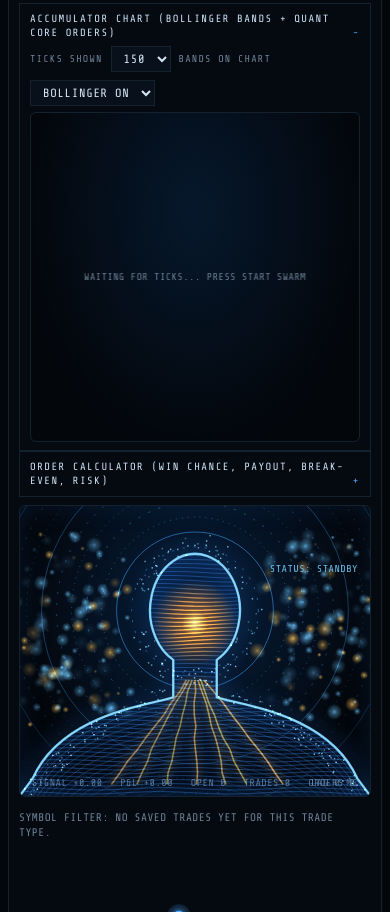
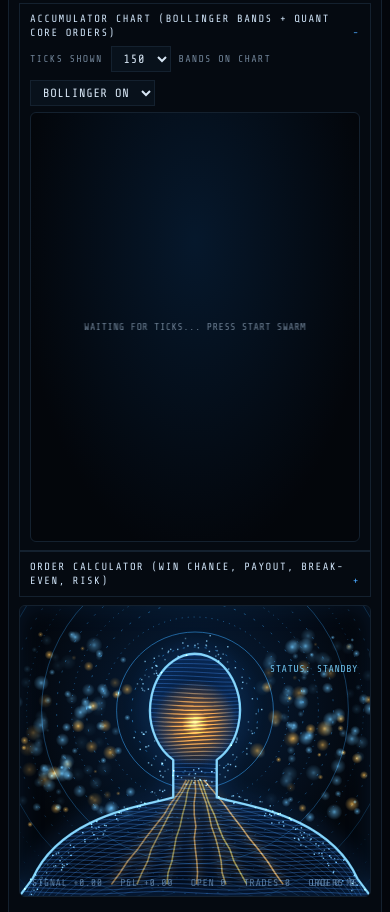
Before and after one commit to smushongaha-oss/Quant-QNT, a plain HTML site: page index.html in a window 390 px wide. Shown: the part 7873-8785 px from the top of the page. Drawn offline with nearby package versions, Linux system fonts and the light colour scheme; animation ran at ten frames a second.

```diff
--- a/index.html
+++ b/index.html
@@ -216,7 +216,7 @@ select{max-width:100%;text-overflow:ellipsis}
 #sSwarm .sw2{display:grid;grid-template-columns:minmax(0,3fr) minmax(0,2fr);gap:8px}@media(max-width:899px){#sSwarm .sw2{grid-template-columns:1fr}}
 #sSwarm table{width:100%;border-collapse:collapse;font-size:10.5px}#sSwarm th{color:var(--dim2);font-weight:400;text-align:left;font-size:9px;letter-spacing:.1em}#sSwarm td,#sSwarm th{padding:2px 4px;border-bottom:1px solid var(--bd)}.qwrap{position:relative;margin:8px 0;border:1px solid var(--bd);border-radius:6px;overflow:hidden;background:radial-gradient(ellipse at 50% 35%,#07203f 0%,#03060b 72%);box-shadow:0 0 28px rgba(43,140,255,.12) inset}#cvQuant{display:block;width:100%;height:340px}body.qm{background-image:radial-gradient(ellipse at 50% -8%,rgba(30,110,220,.17),transparent 58%);background-attachment:fixed}@media(max-width:700px){#cvQuant{height:290px}}
 #calcBox .sg{grid-template-columns:1fr 1fr 1fr}#calcBox [data-c]{min-width:0}#calcOut{margin:8px 0}#calcOut table{width:100%;border-collapse:collapse;margin:4px 0 8px}#calcOut td,#calcOut th{padding:3px 6px;border-bottom:1px solid var(--bd);text-align:left;font-weight:400}#calcOut th{color:var(--dim);font-size:10px;letter-spacing:.12em}#calcOut td.r{text-align:right}#calcOut .good{color:var(--pos)}#calcOut .bad{color:var(--neg)}#calcOut .note{color:var(--dim);font-size:10.5px;line-height:1.5;margin:4px 0}#calcOut h4{margin:8px 0 2px;font-size:10.5px;letter-spacing:.14em;color:#cfe3f7;font-weight:400}@media(max-width:700px){#calcBox .sg{grid-template-columns:1fr 1fr}}
-#accBox .tb{display:flex;gap:8px;align-items:center;flex-wrap:wrap;margin:6px 0}#accBox .tb label{margin:0;color:var(--dim);font-size:10px;letter-spacing:.12em}#cvAccu{display:block;width:100%;height:380px;background:radial-gradient(ellipse at 50% 30%,#06182c 0%,#03060b 75%);border:1px solid var(--bd);border-radius:6px}@media(max-width:700px){#cvAccu{height:330px}}
+#accBox .tb{display:flex;gap:8px;align-items:center;flex-wrap:wrap;margin:6px 0}#accBox .tb label{margin:0;color:var(--dim);font-size:10px;letter-spacing:.12em}#cvAccu{display:block;width:100%;height:380px;background:radial-gradient(ellipse at 50% 30%,#06182c 0%,#03060b 75%);border:1px solid var(--bd);border-radius:6px}@media(max-width:700px){#cvAccu{height:430px}}
 #cvSwarm{height:300px}#swLog{height:300px;overflow:auto;font-size:10.5px;line-height:1.5}#swLog .W{color:var(--pos)}#swLog .L{color:var(--neg)}#swLog .X{color:var(--amb)}#swLog .I{color:var(--cy)}
 #swSt{display:flex;gap:16px;flex-wrap:wrap;margin:4px 0}#swSt b{font-family:var(--o);font-weight:500;font-size:14px;color:#fff;display:block}
 </style>
@@ -2212,7 +2212,7 @@ if(kind==='van'){const strike=up?p0+off:p0-off,dd=-off/T,C=Math.max(T*(dd*nrm(dd
 if(kind==='turbo'){const dist=Math.max(Math.abs(off),mn*2),bar=up?p0-dist:p0+dist,fee=(nv('swPf')||3)/100,tp=+(amt*(nv('swTpP')||30)/100).toFixed(2),hold=Math.max(5,nv('swMh')||120);
  o=Object.assign(base,{k:'turbo',d:up?'TURBO LONG':'TURBO SHORT',bar,dist,fee,tp,exp:Infinity,hx:Date.now()+hold*1000,cd:'x'+Math.round(p0/dist)});
  if(live)liveOrder(o,{contract_type:up?'TURBOSLONG':'TURBOSSHORT',barrier:(up?'-':'+')+dist.toFixed(dc),duration:Math.max(60,Math.round(hold)),duration_unit:'s',limit_order:{take_profit:tp}});else paperOrder(o)}}
-function aentry(o,p){o.eid=QC.n;const e={type:'entry',sy:o.sy,n:TCN[o.sy]||0,price:p,id:QC.n,txt:'#'+QC.n+' ACCU '+o.cd};AEV.push(e);ACO.push({id:QC.n,sy:o.sy,label:o.d+(o.cd?' '+o.cd:''),amt:o.amt,state:'OPEN',pnl:0,o});if(AEV.length>80)AEV.shift();if(ACO.length>8)ACO.shift()}
+function aentry(o,p){o.eid=QC.n;const e={type:'entry',sy:o.sy,n:TCN[o.sy]||0,price:p,id:QC.n,txt:'#'+QC.n};AEV.push(e);ACO.push({id:QC.n,sy:o.sy,label:o.d+(o.cd?' '+String(o.cd).replace(/^[0-9.]+%\s*/,''):''),amt:o.amt,state:'OPEN',pnl:0,o});if(AEV.length>80)AEV.shift();if(ACO.length>8)ACO.shift()}
 function aexit(o,p){const sy=o.sy,a=B[sy]||[],why=o.why||(p<0?'KNOCKED OUT':'BANKED');AEV.push({type:p<0?'ko':why==='BAND TOUCH'?'band':'bank',sy,n:TCN[sy]||0,price:a.length?a[a.length-1]:0,id:o.eid,pnl:p,why,txt:(p>=0?'+':'')+p.toFixed(2)});const r=ACO.find(x=>x.id===o.eid);if(r){r.state=why;r.pnl=p;r.ticks=o.tk}if(AEV.length>80)AEV.shift()}
 function aentryNow(){}
 function bbAt(a,end,per,k){if(end<per)return null;let m=0;for(let i=end-per;i<end;i++)m+=a[i];m/=per;let q=0;for(let i=end-per;i<end;i++){const d=a[i]-m;q+=d*d}const sd=Math.sqrt(q/per);return{m,sd,u:m+k*sd,l:m-k*sd,bw:m?2*k*sd/m:0}}
@@ -2612,7 +2612,7 @@ function draw(t){requestAnimationFrame(draw);if(!box.open||!vis||document.hidden
 c.clearRect(0,0,W,H);c.font='10px '+font;c.textBaseline='middle';
 const sy=pickSym();if(!sy){c.fillStyle=COL.dim;c.textAlign='center';c.fillText('WAITING FOR TICKS... PRESS START SWARM',W/2,H/2);return}
 const a=B[sy],n=a.length,WIN=Math.min(n,Math.max(40,Math.round(+document.getElementById('aWin').value||150))),per=Math.max(5,Math.min(60,Math.round(nv('swBp')||20))),kk=nv('swBk')||2,showBB=document.getElementById('aBb').value==='1',lim=Math.max(5,Math.min(90,nv('swBs')||30));
-const padL=10,padR=64,pw=W-padL-padR,y0=34,y1=Math.round(H*.70),y2=Math.round(H*.76),y3=Math.round(H*.90),s0=n-WIN,X=i=>padL+(i/(WIN-1))*pw*.88,Xs=pw*.88;
+const padL=10,padR=64,pw=W-padL-padR,y0=42,y1=Math.round(H*.66),y2=Math.round(H*.71),y3=Math.round(H*.85),s0=n-WIN,X=i=>padL+(i/(WIN-1))*pw*.88,Xs=pw*.88;
 // bands and bandwidth
 const bands=[],bw=[];for(let e=per;e<=n;e++){const b=bbAt(a,e,per,kk);bw[e]=b?b.bw:0}
 for(let i=0;i<WIN;i++){const e=s0+i+1;bands.push(e>=per?bbAt(a,e,per,kk):null)}
@@ -2629,11 +2629,11 @@ if(showBB){c.beginPath();let st=false;for(let i=0;i<WIN;i++){const b=bands[i];if
 // squeeze strip
 c.fillStyle='rgba(120,160,200,.06)';c.fillRect(padL,y2,Xs,y3-y2);let bmax=0;for(let i=0;i<WIN;i++)bmax=Math.max(bmax,bw[s0+i+1]||0);bmax=bmax||1;const bwid=Math.max(1,Xs/WIN-.5);
 for(let i=0;i<WIN;i++){const e=s0+i+1,v=bw[e]||0;if(!v)continue;let cnt=0,tot=0;for(let j=Math.max(per,e-99);j<=e;j++){tot++;if(bw[j]<=v)cnt++}const rank=cnt/tot*100,h=(v/bmax)*(y3-y2-2),sq=rank<=lim&&tot>=60;c.fillStyle=sq?'#2fe38a':'rgba(120,160,200,.35)';c.fillRect(X(i)-bwid/2,y3-h,bwid,h)}
-c.fillStyle=COL.dim;c.textAlign='left';c.fillText('BANDWIDTH (GREEN = SQUEEZED, LOWEST '+lim+'% OF LAST 100)',padL,y2-7);
+c.fillStyle=COL.dim;c.textAlign='left';c.fillText(W<520?'BANDWIDTH (GREEN = SQUEEZED)':'BANDWIDTH (GREEN = SQUEEZED, LOWEST '+lim+'% OF LAST 100)',padL,y2-7);
 // price line
-c.beginPath();for(let i=0;i<WIN;i++){const x=X(i),y=Y(a[s0+i]);i?c.lineTo(x,y):c.moveTo(x,y)}c.strokeStyle=COL.ink;c.lineWidth=1.6;c.stroke();
+c.beginPath();for(let i=0;i<WIN;i++){const x=X(i),y=Y(a[s0+i]);i?c.lineTo(x,y):c.moveTo(x,y)}c.strokeStyle=COL.ink;c.lineWidth=W<520?1.2:1.6;c.stroke();
 // corridor (next tick safe range)
-const xr=padL+Xs,cw=pw*.12;if(rng>0){c.fillStyle=op?'rgba(47,227,138,.10)':'rgba(120,160,200,.07)';c.fillRect(xr,Y(lastP+rng),cw,Y(lastP-rng)-Y(lastP+rng));c.strokeStyle=op?'rgba(255,77,94,.85)':'rgba(255,77,94,.4)';c.lineWidth=1.2;c.setLineDash([5,3]);[lastP+rng,lastP-rng].forEach(v=>{c.beginPath();c.moveTo(xr-18,Y(v));c.lineTo(xr+cw,Y(v));c.stroke()});c.setLineDash([]);c.fillStyle=op?COL.neg:COL.dim;c.textAlign='left';c.fillText((op?'KNOCKOUT +/-':'BARRIER +/-')+rng.toFixed(3),xr+2,Y(lastP+rng)-8)}
+const xr=padL+Xs,cw=pw*.12;if(rng>0){c.fillStyle=op?'rgba(47,227,138,.10)':'rgba(120,160,200,.07)';c.fillRect(xr,Y(lastP+rng),cw,Y(lastP-rng)-Y(lastP+rng));c.strokeStyle=op?'rgba(255,77,94,.85)':'rgba(255,77,94,.4)';c.lineWidth=1.2;c.setLineDash([5,3]);[lastP+rng,lastP-rng].forEach(v=>{c.beginPath();c.moveTo(xr-18,Y(v));c.lineTo(xr+cw,Y(v));c.stroke()});c.setLineDash([]);c.fillStyle=op?COL.neg:COL.dim;c.textAlign='right';c.fillText((op?'KNOCKOUT ':'BARRIER ')+'\u00B1'+(rng<10?rng.toFixed(2):rng.toFixed(1)),W-padR-2,Math.max(y0+4,Y(lastP+rng)-8))}
 c.beginPath();c.arc(X(WIN-1),Y(a[n-1]),3.2,0,6.283);c.fillStyle=COL.cy;c.fill();
 // order markers
 const evs=AEV.filter(e=>e.sy===sy),tc=TCN[sy]||n,startAbs=tc-n+1+s0;let lastLX=-99;
@@ -2644,13 +2644,19 @@ evs.forEach(e=>{const i=e.n-startAbs;if(i<0||i>WIN-1)return;const x=X(i),y=Y(e.p
  else{const col=e.type==='band'?COL.amb:COL.pos;c.fillStyle=col;c.beginPath();if(e.type==='band'){c.moveTo(x,y-7);c.lineTo(x+7,y);c.lineTo(x,y+7);c.lineTo(x-7,y);c.closePath()}else c.arc(x,y,5,0,6.283);c.fill();lab(e.txt,x,y+17,col)}});
 // legend
 c.textAlign='left';c.fillStyle=COL.cy;c.fillText('\u25B2 ENTRY',padL,26);c.fillStyle=COL.pos;c.fillText('\u25CF BANKED',padL+58,26);c.fillStyle=COL.amb;c.fillText('\u25C6 BAND EXIT',padL+128,26);c.fillStyle=COL.neg;c.fillText('\u2715 KNOCKOUT',padL+214,26);
-// quant core call-outs
-c.textAlign='left';c.fillStyle='rgba(120,210,255,.9)';c.fillText('QUANT CORE ORDERS  |  '+nameFor(sy)+'  |  BB('+per+','+kk+')',padL,12);
+// header, orders and status
+const narrow=W<520,nm=nameFor(sy),short=narrow?nm.replace(/Volatility\s*/i,'Vol ').replace(/\s*Index/i,'').replace(/\s+/g,' ').trim():nm;
+const stt=!run?'STANDBY':halted?'HALTED':op?'IN TRADE':ACCS.ok?'ENTRY ZONE READY':'WAITING',stCol=halted?COL.neg:op?COL.cy:ACCS.ok&&run?COL.pos:COL.amb;
+c.textAlign='right';c.fillStyle=stCol;const stTxt='STATUS: '+stt;c.fillText(stTxt,W-8,12);const stW=c.measureText(stTxt).width;
+let ttl=(narrow?'QUANT CORE':'QUANT CORE ORDERS')+'  |  '+short+'  |  BB('+per+','+kk+')';while(ttl.length>8&&c.measureText(ttl).width>W-stW-26)ttl=ttl.slice(0,-1);
+c.textAlign='left';c.fillStyle='rgba(120,210,255,.9)';c.fillText(ttl,padL,12);
+const fit=(t,mx)=>{while(t.length>6&&c.measureText(t).width>mx)t=t.slice(0,-1);return t};
 const list=ACO.filter(x=>x.sy===sy).slice(-3).reverse();
-list.forEach((x,i)=>{c.fillStyle=x.state==='OPEN'?COL.cy:x.pnl<0?COL.neg:COL.pos;c.textAlign='left';c.fillText('#'+x.id+'  '+x.label+'  $'+x.amt+'  '+x.state+(x.state==='OPEN'?(op&&op.eid===x.id?'  tick '+op.tk+'/'+op.mt+'  stake '+op.val.toFixed(2):''):'  '+(x.pnl>=0?'+':'')+x.pnl.toFixed(2)),padL,y3+11+i*11)});
+list.forEach((x,i)=>{c.fillStyle=x.state==='OPEN'?COL.cy:x.pnl<0?COL.neg:COL.pos;c.textAlign='left';
+ const res=x.state==='OPEN'?(op&&op.eid===x.id?'OPEN  tick '+op.tk+'/'+op.mt+'  stake '+op.val.toFixed(2):'OPEN'):x.state+'  '+(x.pnl>=0?'+':'')+x.pnl.toFixed(2);
+ let ln='#'+x.id+'  '+x.label+'  $'+x.amt+'  '+res;if(c.measureText(ln).width>W-20)ln='#'+x.id+'  $'+x.amt+'  '+res;c.fillText(fit(ln,W-20),padL,y3+11+i*11)});
 if(!list.length){c.fillStyle=COL.dim;c.textAlign='left';c.fillText('no accumulator orders yet on this index',padL,y3+11)}
-const stt=!run?'STANDBY':halted?'HALTED':op?'IN TRADE':ACCS.ok?'ENTRY ZONE READY':'WAITING';c.textAlign='right';c.fillStyle=halted?COL.neg:op?COL.cy:ACCS.ok&&run?COL.pos:COL.amb;c.fillText('STATUS: '+stt,W-8,12);
-c.fillStyle=COL.dim;const why=op?'position open: barrier checked every tick':(ACCS.why||'');c.fillText(why.slice(0,Math.floor(W/12)),W-8,y3+11)}
+const why=halted?'HALTED: '+halted:op?'position open: barrier checked every tick':(ACCS.why||'');c.textAlign='left';c.fillStyle=halted?COL.neg:COL.dim;c.fillText(fit(why,W-20),padL,H-7)}
 requestAnimationFrame(draw)}
 function initCalc(){const $=i=>document.getElementById(i),box=$('calcBox');if(!box)return;
 const v=i=>{const e=$(i);return e?+e.value:NaN},f2=x=>(+x).toFixed(2),pc=(x,d=1)=>(x*100).toFixed(d)+'%',sg=x=>(x>=0?'+':'')+f2(x);
```
